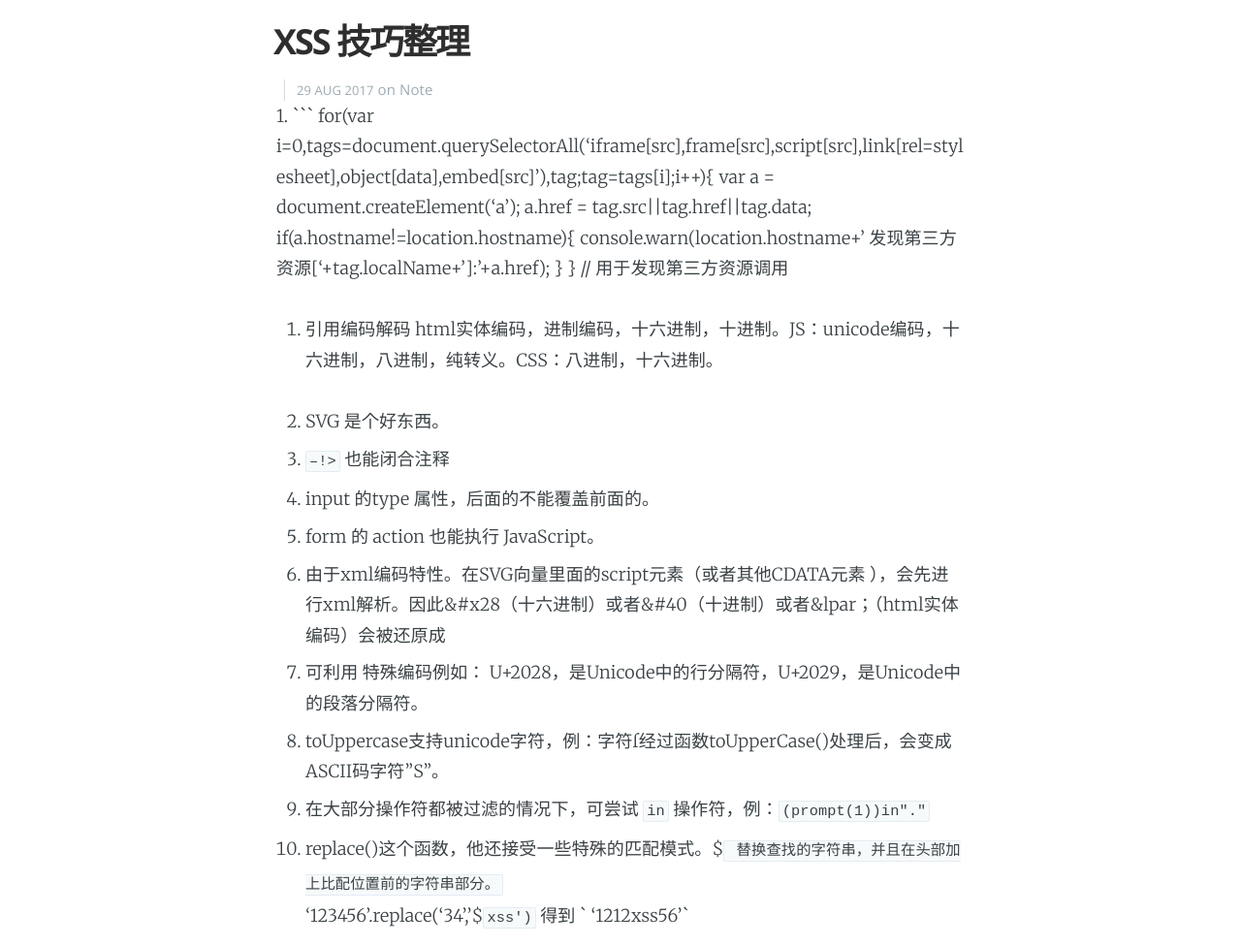
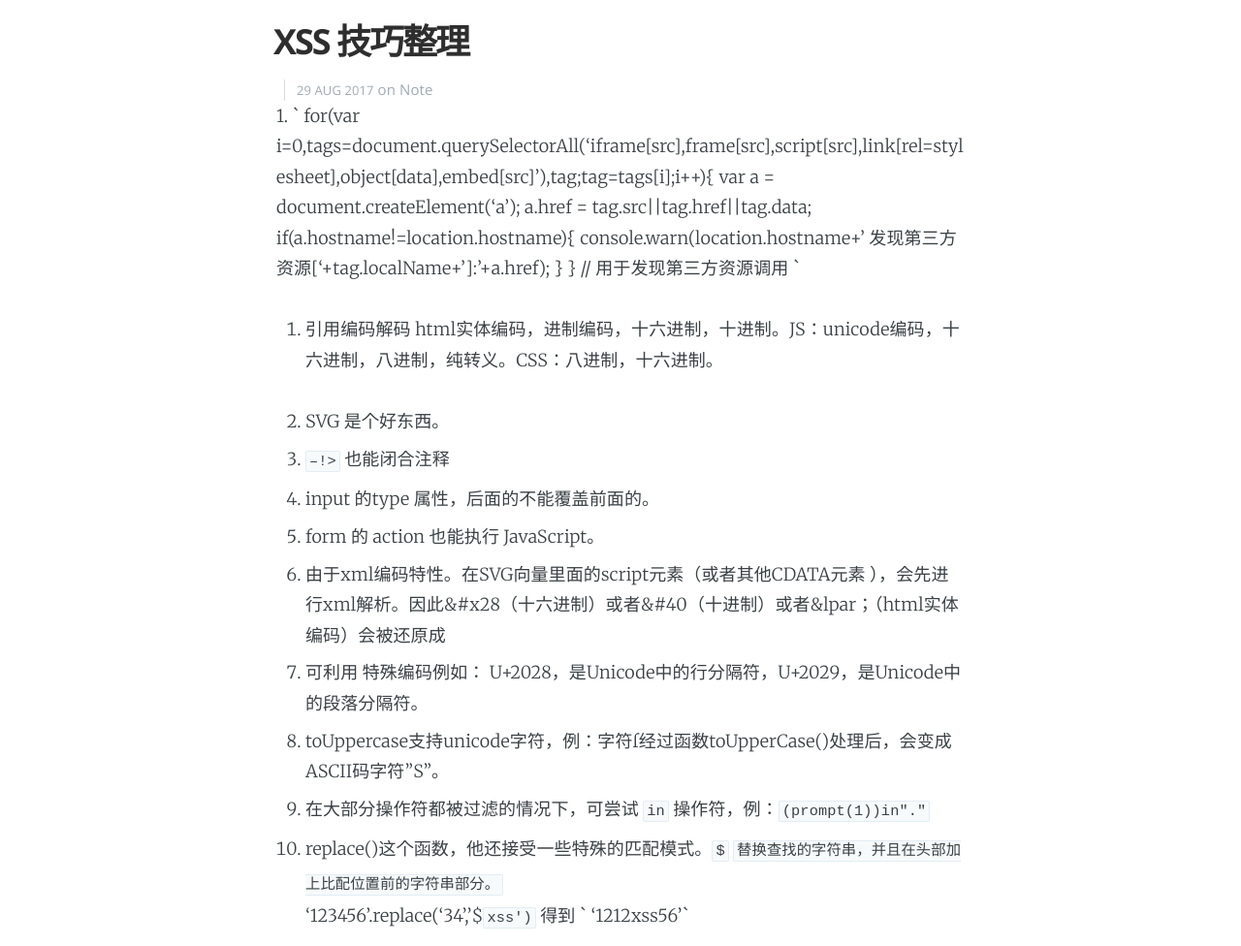
Before and after one commit to alex-marmot/alex-marmot.github.io, a Jekyll site: the page built from _posts/2017-08-29-XSS-tricks.md, in a window 1280 px wide. Shown: the part 156-1132 px from the top of the page at 97% size. Built offline with Jekyll 4.4.1, drawn with Linux system fonts in a browser that asks for light colours.

Commit message:
update at 2017-08-30 05:01:46 UTC for

````diff
--- a/_posts/2017-08-29-XSS-tricks.md
+++ b/_posts/2017-08-29-XSS-tricks.md
@@ -6,7 +6,7 @@ categories: Note
 ---
 
 1.
-```
+`
   for(var i=0,tags=document.querySelectorAll('iframe[src],frame[src],script[src],link[rel=stylesheet],object[data],embed[src]'),tag;tag=tags[i];i++){
     var a = document.createElement('a');
     a.href = tag.src||tag.href||tag.data;
@@ -15,6 +15,7 @@ categories: Note
     }
   }
   // 用于发现第三方资源调用
+`
 
 2. 引用编码解码 html实体编码，进制编码，十六进制，十进制。JS：unicode编码，十六进制，八进制，纯转义。CSS：八进制，十六进制。
 
@@ -26,6 +27,6 @@ categories: Note
 8. 可利用 特殊编码例如： U+2028，是Unicode中的行分隔符，U+2029，是Unicode中的段落分隔符。
 9. toUppercase支持unicode字符，例：字符ſ经过函数toUpperCase()处理后，会变成ASCII码字符”S”。
 10. 在大部分操作符都被过滤的情况下，可尝试 `in` 操作符，例：`(prompt(1))in"."`
-11. replace()这个函数，他还接受一些特殊的匹配模式。$` 替换查找的字符串，并且在头部加上比配位置前的字符串部分。
+11. replace()这个函数，他还接受一些特殊的匹配模式。`$` `替换查找的字符串，并且在头部加上比配位置前的字符串部分。
 `'123456'.replace('34','$`xss')` 得到 `	'1212xss56'`
 12. `"onclick=prompt(1) id="a";callback=a.click;`
````
